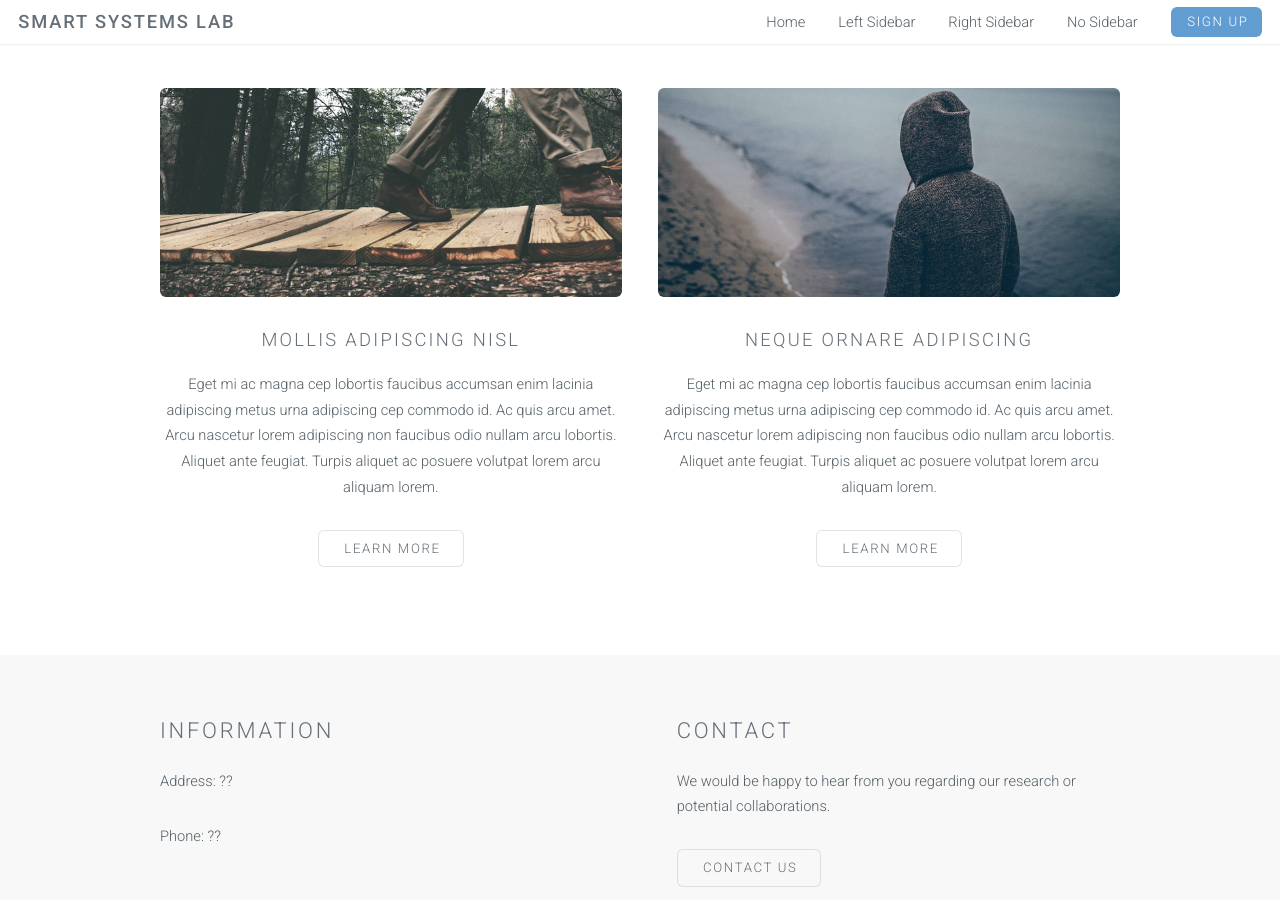
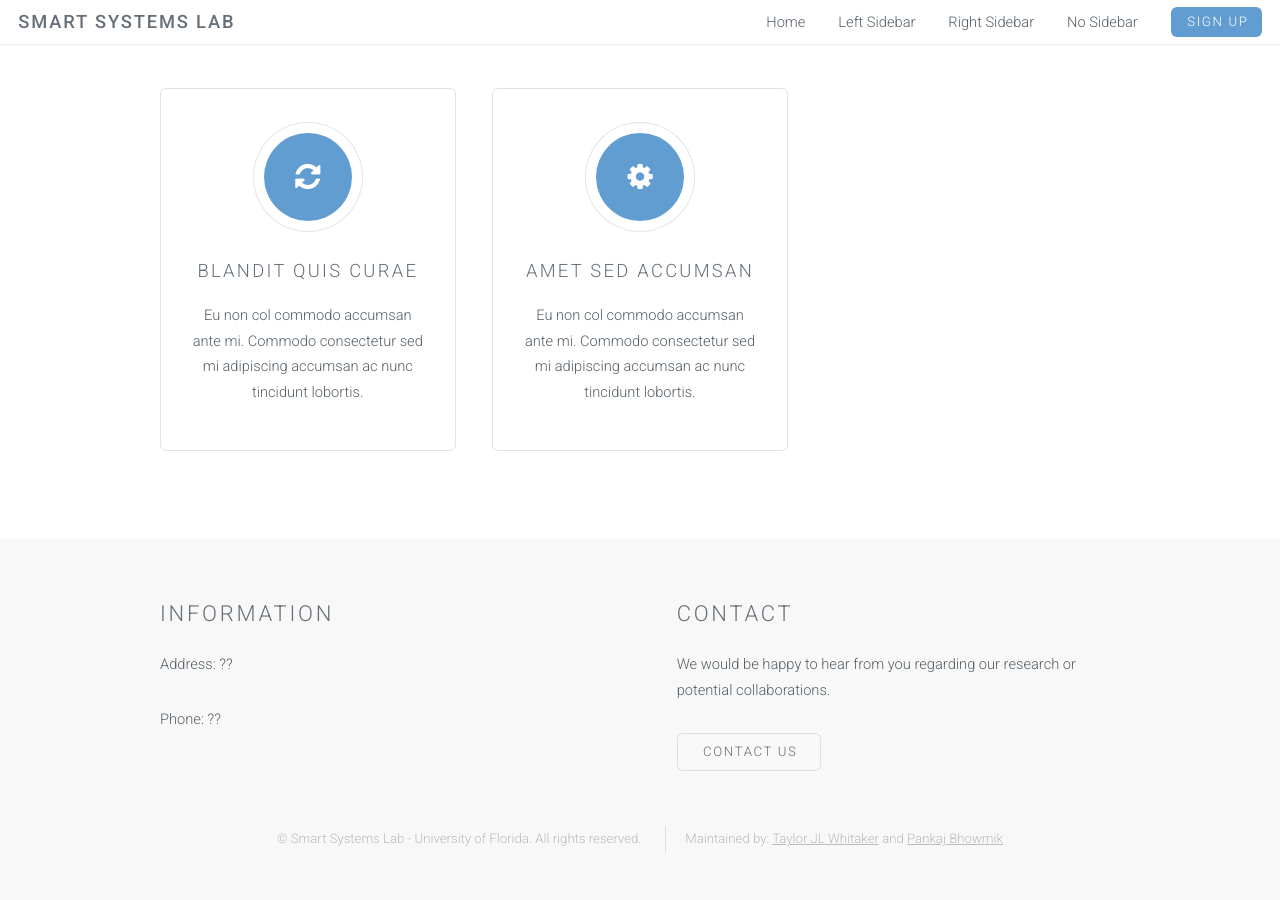
Before and after one commit to smartsystemslab-uf/smartsystemslab-uf.github.io, a Jekyll site: the page no-sidebar.html, which Jekyll copies as it is, in a window 1280 px wide and 900 px high, scrolled down 1187 px. Built offline with Jekyll 4.4.1, drawn with Linux system fonts in a browser that asks for light colours.

Commit message:
Adding content

```diff
--- a/no-sidebar.html
+++ b/no-sidebar.html
@@ -59,27 +59,20 @@
 					</section>
 					<hr class="major" />
 					<div class="row">
-						<div class="6u">
-							<section class="special">
-								<a href="#" class="image fit"><img src="images/pic01.jpg" alt="" /></a>
-								<h3>Mollis adipiscing nisl</h3>
-								<p>Eget mi ac magna cep lobortis faucibus accumsan enim lacinia adipiscing metus urna adipiscing cep commodo id. Ac quis arcu amet. Arcu nascetur lorem adipiscing non faucibus odio nullam arcu lobortis. Aliquet ante feugiat. Turpis aliquet ac posuere volutpat lorem arcu aliquam lorem.</p>
-								<ul class="actions">
-									<li><a href="#" class="button alt">Learn More</a></li>
-								</ul>
+						<div class="4u">
+							<section class="special box">
+								<i class="icon fa-refresh major"></i>
+								<h3>Blandit quis curae</h3>
+								<p>Eu non col commodo accumsan ante mi. Commodo consectetur sed mi adipiscing accumsan ac nunc tincidunt lobortis.</p>
 							</section>
 						</div>
-						<div class="6u">
-							<section class="special">
-								<a href="#" class="image fit"><img src="images/pic02.jpg" alt="" /></a>
-								<h3>Neque ornare adipiscing</h3>
-								<p>Eget mi ac magna cep lobortis faucibus accumsan enim lacinia adipiscing metus urna adipiscing cep commodo id. Ac quis arcu amet. Arcu nascetur lorem adipiscing non faucibus odio nullam arcu lobortis. Aliquet ante feugiat. Turpis aliquet ac posuere volutpat lorem arcu aliquam lorem.</p>
-								<ul class="actions">
-									<li><a href="#" class="button alt">Learn More</a></li>
-								</ul>
+						<div class="4u">
+							<section class="special box">
+								<i class="icon fa-cog major"></i>
+								<h3>Amet sed accumsan</h3>
+								<p>Eu non col commodo accumsan ante mi. Commodo consectetur sed mi adipiscing accumsan ac nunc tincidunt lobortis.</p>
 							</section>
 						</div>
-					</div>
 				</div>
 			</section>
 
```
